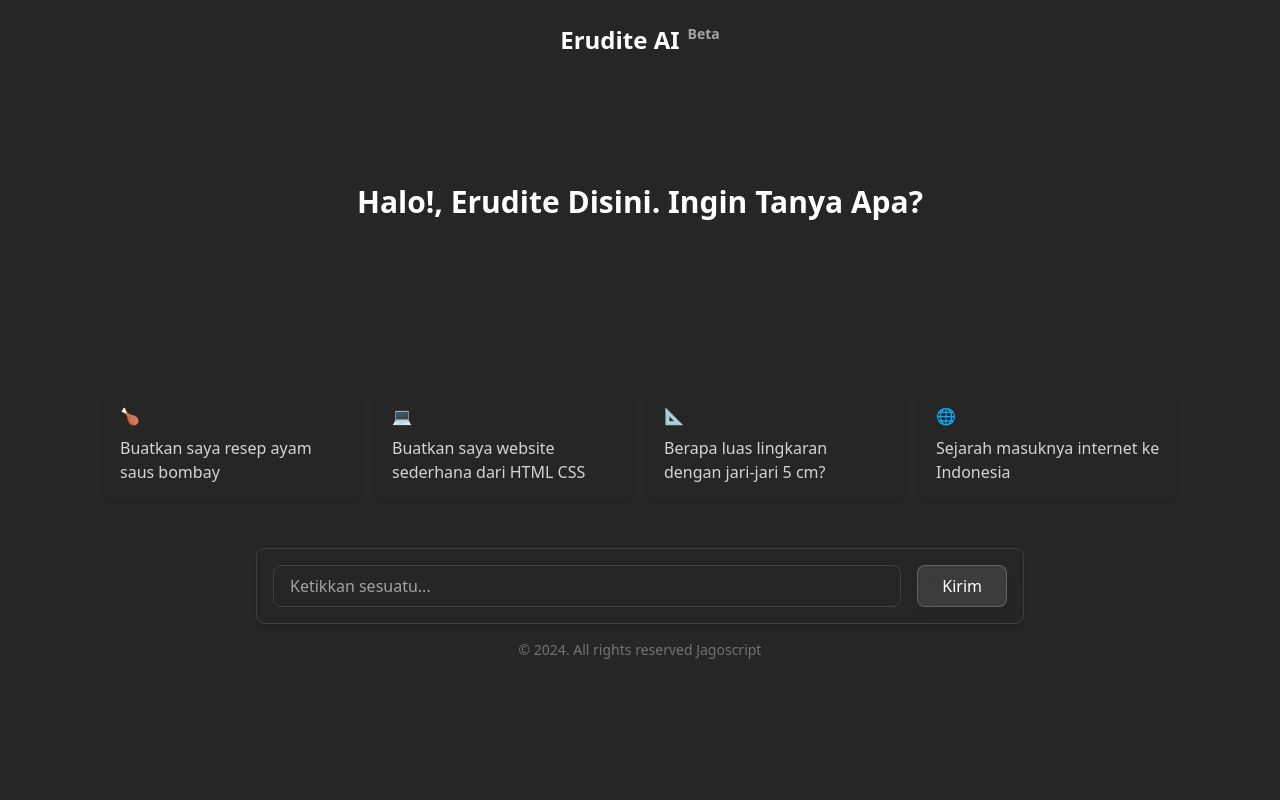
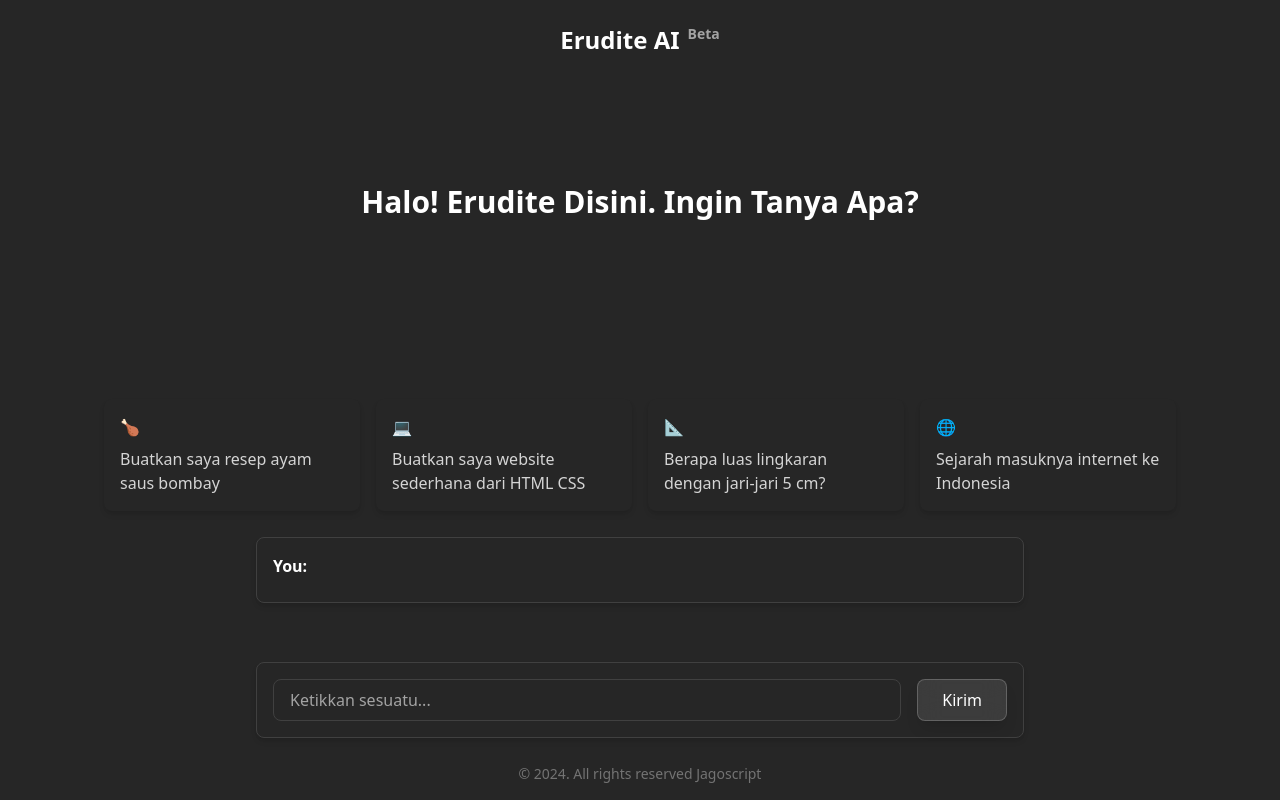
Before and after one commit to JagoScript/erudite-fe, a React (Vite) app: page / in a window 1280 px wide. Both pictures are taken after a click on the button "Kirim". Built offline with nearby package versions, Linux system fonts and the light colour scheme; no server answers.

Commit message:
Update - Consume API, remove import react.

```diff
--- a/src/App.jsx
+++ b/src/App.jsx
@@ -1,4 +1,4 @@
-import React from "react";
+import { useState } from "react";
 import Input from "./components/atoms/Input";
 import Header from "./components/organisms/Header";
 import CardList from "./components/organisms/CardList";
@@ -7,29 +7,58 @@ import useStore from "./store";
 
 const App = () => {
   const { inputValue, setInputValue } = useStore();
+  const [messages, setMessages] = useState([]);
 
   const handleCardClick = (message) => {
     setInputValue(message);
     console.log("Pesan terkirim:", message);
   };
 
-  const handleSend = () => {
-    console.log("Pesan terkirim:", inputValue);
+  const handleSend = async () => {
+    const newMessage = { sender: "You", text: inputValue };
+    setMessages([...messages, newMessage]);
+
+    try {
+      const response = await fetch("http://127.0.0.1:8000/generate", {
+        method: "POST",
+        headers: { "Content-Type": "application/json" },
+        body: JSON.stringify({ prompt: inputValue }), // Ensure the payload matches the schema
+      });
+
+      if (!response.ok) {
+        throw new Error(`HTTP error! status: ${response.status}`);
+      }
+
+      const data = await response.json();
+      const botMessage = { sender: "Erudite", text: data.response };
+      setMessages([...messages, newMessage, botMessage]);
+    } catch (error) {
+      console.error("Error sending message:", error);
+    }
+
     setInputValue("");
   };
 
   return (
-    <div className="h-screen bg-neutral-800 text-white flex flex-col items-center">
+    <div className="h-screen bg-neutral-800 text-white flex flex-col items-center justify-between">
       <Header />
 
       <CardList handleCardClick={handleCardClick} />
 
+      {messages.length > 0 && (
+        <div className="chat-container mt-4 w-full max-w-3xl bg-neutral-800 p-4 rounded-lg shadow-md border border-neutral-700">
+          <div className="chat-box overflow-y-auto max-h-96" id="chat-box">
+            {messages.map((message, index) => (
+              <div key={index} className="message mb-2">
+                <strong>{message.sender}:</strong> {message.text}
+              </div>
+            ))}
+          </div>
+        </div>
+      )}
+
       <div className="mt-8 w-full flex justify-center">
-        <Input
-          inputValue={inputValue}
-          setInputValue={setInputValue}
-          handleSend={handleSend}
-        />
+        <Input handleSend={handleSend} />
       </div>
 
       <Footer />
--- a/src/components/atoms/Button.jsx
+++ b/src/components/atoms/Button.jsx
@@ -1,4 +1,4 @@
-import React from "react";
+
 
 const Button = ({ onClick, label }) => {
   return (
--- a/src/components/atoms/CardIcon.jsx
+++ b/src/components/atoms/CardIcon.jsx
@@ -1,4 +1,4 @@
-import React from "react";
+
 
 const CardIcon = ({ icon, color }) => {
   return <p className={`text-${color}-500 font-semibold mb-2`}>{icon}</p>;
--- a/src/components/atoms/Input.jsx
+++ b/src/components/atoms/Input.jsx
@@ -1,8 +1,13 @@
-import React from "react";
 import useStore from "../../store";
 
 const Input = ({ handleSend }) => {
   const { inputValue, setInputValue } = useStore(); // Mengakses state dari Zustand
+
+  const handleKeyPress = (e) => {
+    if (e.key === "Enter") {
+      handleSend();
+    }
+  };
 
   return (
     <div className="flex w-full max-w-3xl bg-neutral-800 p-4 rounded-lg shadow-md border border-neutral-700 mt-4">
@@ -12,6 +17,7 @@ const Input = ({ handleSend }) => {
         placeholder="Ketikkan sesuatu..."
         value={inputValue}
         onChange={(e) => setInputValue(e.target.value)}
+        onKeyPress={handleKeyPress}
       />
       <button
         className="ml-4 px-6 py-2 bg-white/10 backdrop-blur-md border border-white/20 hover:bg-white/20 hover:shadow-xl text-white rounded-lg shadow-lg transition"
--- a/src/components/molecules/Card.jsx
+++ b/src/components/molecules/Card.jsx
@@ -1,4 +1,4 @@
-import React from "react";
+
 import CardIcon from "../atoms/CardIcon";
 
 const Card = ({ icon, color, text, onClick }) => {
--- a/src/components/organisms/CardList.jsx
+++ b/src/components/organisms/CardList.jsx
@@ -1,4 +1,4 @@
-import React from "react";
+
 import { motion } from "framer-motion";
 
 const CardList = ({ handleCardClick }) => {
--- a/src/components/organisms/Footer.jsx
+++ b/src/components/organisms/Footer.jsx
@@ -1,4 +1,4 @@
-import React from "react";
+
 
 const Footer = () => {
   return (
--- a/src/components/organisms/Header.jsx
+++ b/src/components/organisms/Header.jsx
@@ -1,4 +1,4 @@
-import React from "react";
+
 import { motion } from "framer-motion";
 
 const Header = () => {
@@ -18,7 +18,7 @@ const Header = () => {
         animate={{ opacity: 1, y: 0 }}
         transition={{ duration: 1, delay: 0.5, ease: "easeOut" }}
       >
-        Halo!, Erudite Disini. Ingin Tanya Apa?
+        Halo! Erudite Disini. Ingin Tanya Apa?
       </motion.h2>
     </header>
   );
--- a/src/components/templates/MainTemplate.jsx
+++ b/src/components/templates/MainTemplate.jsx
@@ -1,4 +1,3 @@
-import React from "react";
 import Header from "../organisms/Header";
 import CardList from "../organisms/CardList";
 import Input from "../atoms/Input";
```
